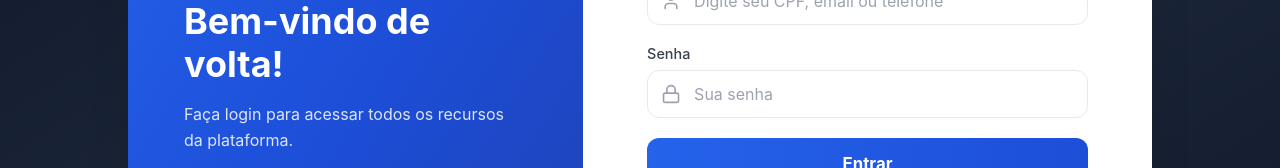
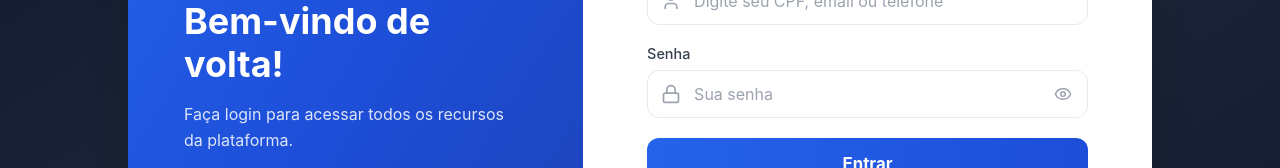
Before and after one commit to andre8756/cedup, a React (Vite) app in the folder Front-End/: page /login in a window 1280 px wide. Shown: the part 307-475 px from the top of the page. Built offline with nearby package versions, Linux system fonts and the light colour scheme.

Commit message:
Botando olhinho de senha

```diff
--- a/Front-End/index.html
+++ b/Front-End/index.html
@@ -1,5 +1,5 @@
 <!doctype html>
-<html lang="en">
+<html lang="pt-br">
   <head>
     <meta charset="UTF-8" />
     <link rel="icon" type="image/svg+xml" href="/vite.svg" />
--- a/Front-End/src/pages/Cadastro/Cadastro.css
+++ b/Front-End/src/pages/Cadastro/Cadastro.css
@@ -240,6 +240,36 @@ label {
   font-size: 1rem;
 }
 
+.password-container .form-input {
+  padding-right: 2.5rem;
+}
+
+.eye-button {
+  position: absolute;
+  right: 0.75rem;
+  top: 50%;
+  transform: translateY(-50%);
+  background: none;
+  border: none;
+  cursor: pointer;
+  padding: 0.25rem;
+  display: flex;
+  align-items: center;
+  justify-content: center;
+  color: var(--cor-icon-input);
+  transition: color 0.2s;
+  z-index: 1;
+}
+
+.eye-button:hover {
+  color: var(--cor-texto-principal);
+}
+
+.eye-icon {
+  width: 18px;
+  height: 18px;
+}
+
 .form-input:focus {
   outline: none;
   box-shadow: 0 0 0 2px var(--cor-shadow-focus); /* Usando variável */
--- a/Front-End/src/pages/Cadastro/Cadastro.tsx
+++ b/Front-End/src/pages/Cadastro/Cadastro.tsx
@@ -1,5 +1,5 @@
 import { useState } from 'react';
-import { UserPlus, User, CreditCard, Mail, Phone, Lock } from 'lucide-react';
+import { UserPlus, User, CreditCard, Mail, Phone, Lock, Eye, EyeOff } from 'lucide-react';
 import { useNavigate } from 'react-router-dom';
 import Cookies from 'js-cookie';
 import { queryUser } from '../../lib/auth'; // função de login
@@ -22,6 +22,7 @@ function Cadastro() {
     telefone: '',
     senha: '',
   });
+  const [showPassword, setShowPassword] = useState(false);
 
   const formatCPF = (value: string) => {
     const numbers = value.replace(/\D/g, '');
@@ -145,9 +146,17 @@ function Cadastro() {
 
               <div className="form-group">
                 <label htmlFor="senha">Senha</label>
-                <div className="input-container">
+                <div className="input-container password-container">
                   <Lock size={18} className="input-icon" />
-                  <input type="password" name="senha" id="senha" value={formData.senha} onChange={handleChange} required minLength={6} className="form-input"/>
+                  <input type={showPassword ? "text" : "password"} name="senha" id="senha" value={formData.senha} onChange={handleChange} required minLength={6} className="form-input"/>
+                  <button
+                    type="button"
+                    onClick={() => setShowPassword(!showPassword)}
+                    className="eye-button"
+                    aria-label={showPassword ? "Ocultar senha" : "Mostrar senha"}
+                  >
+                    {showPassword ? <EyeOff size={18} className="eye-icon" /> : <Eye size={18} className="eye-icon" />}
+                  </button>
                 </div>
               </div>
 
--- a/Front-End/src/pages/Login/Login.css
+++ b/Front-End/src/pages/Login/Login.css
@@ -265,6 +265,36 @@ body {
   height: 48px;
 }
 
+.password-container .input {
+  padding-right: 2.875rem;
+}
+
+.eye-button {
+  position: absolute;
+  right: 0.875rem;
+  top: 50%;
+  transform: translateY(-50%);
+  background: none;
+  border: none;
+  cursor: pointer;
+  padding: 0.25rem;
+  display: flex;
+  align-items: center;
+  justify-content: center;
+  color: var(--text-icon);
+  transition: color 0.2s ease;
+  z-index: 1;
+}
+
+.eye-button:hover {
+  color: var(--text-primary);
+}
+
+.eye-icon {
+  width: 20px;
+  height: 20px;
+}
+
 .input::placeholder {
   color: var(--text-icon);
 }
--- a/Front-End/src/pages/Login/Login.tsx
+++ b/Front-End/src/pages/Login/Login.tsx
@@ -1,5 +1,5 @@
 import { useState } from 'react';
-import { User, Lock, LogIn } from 'lucide-react';
+import { User, Lock, LogIn, Eye, EyeOff } from 'lucide-react';
 import { useNavigate } from 'react-router-dom';
 import Cookies from 'js-cookie';
 import { queryUser } from '../../lib/auth';
@@ -11,6 +11,7 @@ function Login() {
   const navigate = useNavigate();
   const [identifier, setIdentifier] = useState('');
   const [senha, setSenha] = useState('');
+  const [showPassword, setShowPassword] = useState(false);
   const [loading, setLoading] = useState(false);
   const [message, setMessage] = useState({ type: '', text: '' });
 
@@ -102,9 +103,9 @@ function Login() {
 
             <div className="field">
               <label>Senha</label>
-              <div className="input-container">
+              <div className="input-container password-container">
                 <input
-                  type="password"
+                  type={showPassword ? "text" : "password"}
                   value={senha}
                   onChange={(e) => setSenha(e.target.value)}
                   className="input"
@@ -112,6 +113,14 @@ function Login() {
                   required
                 />
                 <Lock className="icon" />
+                <button
+                  type="button"
+                  onClick={() => setShowPassword(!showPassword)}
+                  className="eye-button"
+                  aria-label={showPassword ? "Ocultar senha" : "Mostrar senha"}
+                >
+                  {showPassword ? <EyeOff className="eye-icon" /> : <Eye className="eye-icon" />}
+                </button>
               </div>
             </div>
 
```
